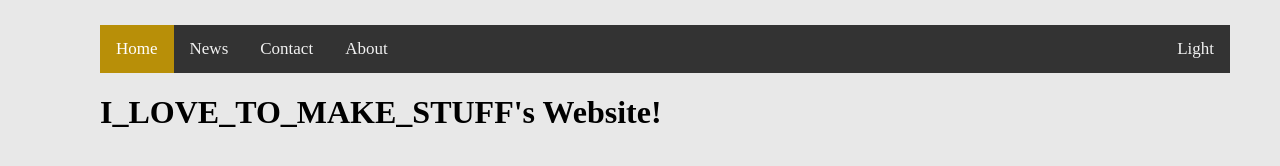
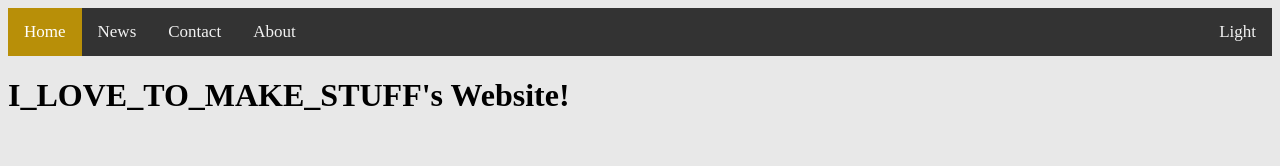
Before and after one commit to ILOVETOMAKESTUFF/ilovetomakestuff.github.io, a plain HTML site: page index.html in a window 1280 px wide. Drawn offline with Linux system fonts and the light colour scheme.

Commit message:
Update style.css

```diff
--- a/style.css
+++ b/style.css
@@ -1,7 +1,3 @@
-body {
-  margin: 25px 50px 75px 100px;
-}
-
 body.dark {
   background-color: #171717;
   color: white;
```
